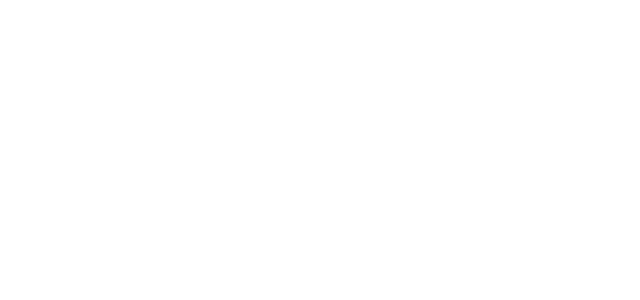
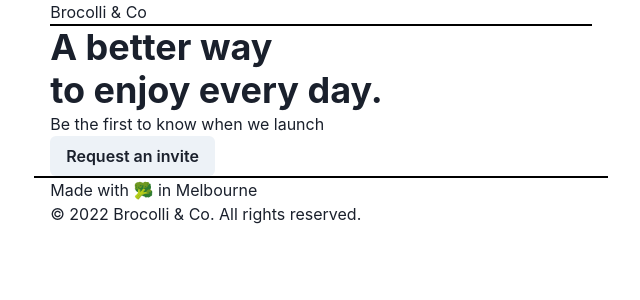
Before and after one commit to Suzyyc/Blinq-CC, a React (Create React App) app: page / in a window 1280 px wide. Shown: the top 300 px of the page, without its empty margins (319-959 px from the left). Built offline with nearby package versions, Linux system fonts and the light colour scheme.

Commit message:
created a footer, header and home page

```diff
--- a/src/App.js
+++ b/src/App.js
@@ -1,10 +1,20 @@
 import * as React from "react";
-import { ChakraProvider } from "@chakra-ui/react";
+import { ChakraProvider, Container } from "@chakra-ui/react";
+
+import Home from "./components/Home";
+import Header from "./components/Header";
+import Footer from "./components/Footer";
 
 function App() {
   return (
     <ChakraProvider>
-      <div className="App"></div>
+      <div className="App">
+        <Container>
+          <Header />
+          <Home />
+          <Footer />
+        </Container>
+      </div>
     </ChakraProvider>
   );
 }
--- /dev/null
+++ b/src/components/Footer.jsx
@@ -0,0 +1,12 @@
+const { Container, Text } = require("@chakra-ui/react")
+
+const Footer = () => {
+    return (
+        <Container sx={{borderTop: "2px solid black" }}>
+            <Text>Made with 🥦 in Melbourne</Text>
+            <Text>© 2022 Brocolli & Co. All rights reserved.</Text>
+        </Container>
+    )
+}
+
+export default Footer;
--- /dev/null
+++ b/src/components/Header.jsx
@@ -0,0 +1,11 @@
+const { Container, Text } = require("@chakra-ui/react")
+
+const Header = () => {
+    return (
+        <Container>
+            <Text sx={{borderBottom: "2px solid black" }}>Brocolli & Co</Text>
+        </Container>
+    )
+}
+
+export default Header;
--- /dev/null
+++ b/src/components/Home.jsx
@@ -0,0 +1,13 @@
+const { Container, Text, Heading, Button, Center } = require("@chakra-ui/react")
+
+const Home = () => {
+    return (
+        <Container>
+            <Heading>A better way <br></br>
+            to enjoy every day.</Heading>
+            <Text>Be the first to know when we launch</Text>
+            <Button>Request an invite</Button>
+        </Container>
+    )
+}
+export default Home;
```
Also changed, not shown: src/components/Form.jsx (added).
